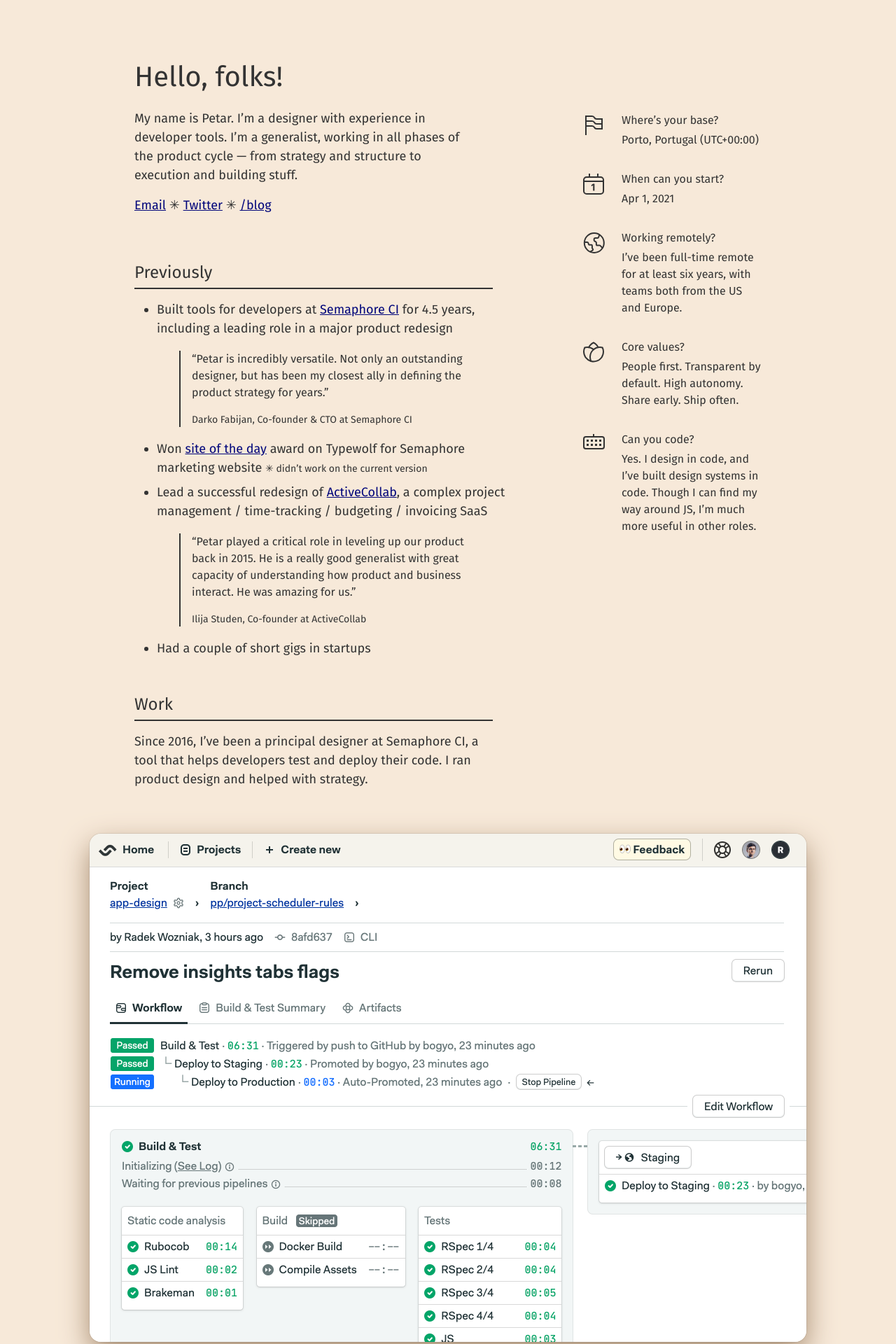
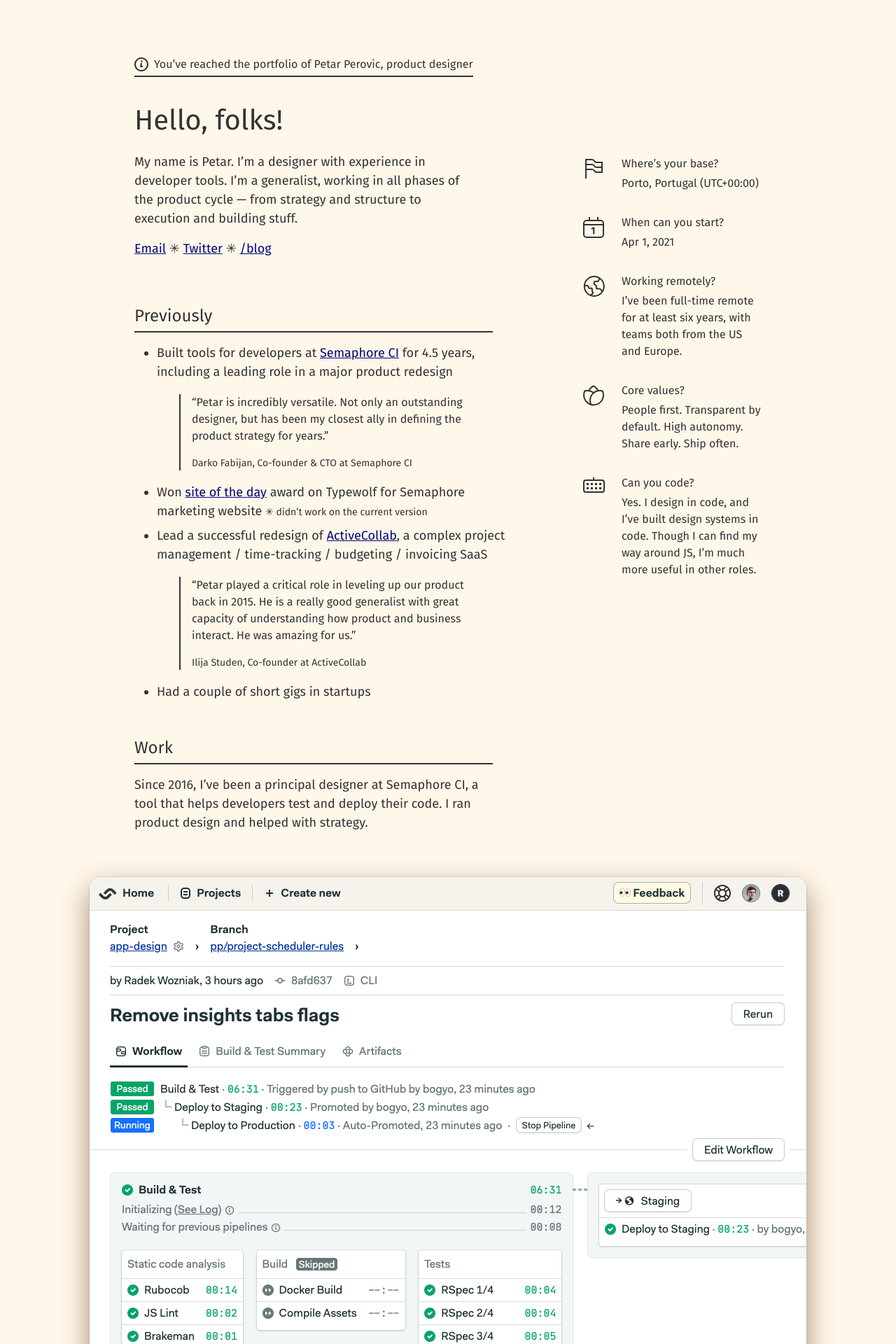
Before and after one commit to ropsii/ropsii.github.io, a Jekyll site: the page built from work.html, in a window 1280 px wide. Shown: the top 1920 px of the page at 70% size. Built offline with Jekyll 4.4.1, drawn with Linux system fonts in a browser that asks for light colours.

Commit message:
background color tweak

```diff
--- a/_layouts/work.html
+++ b/_layouts/work.html
@@ -21,6 +21,13 @@
         <div class="pa3-m">
             <div>
                 <div class="mw8 center ph5-m pv3 pt5-m pb5-m pb4-l">
+
+                    <div class="dib mb4 pb1 bb bw1">
+                        <div class="flex items-center">
+                            <svg width="20" height="20" xmlns="http://www.w3.org/2000/svg"><path d="M10 0c5.523 0 10 4.477 10 10s-4.477 10-10 10S0 15.523 0 10 4.477 0 10 0zm0 2a8 8 0 100 16 8 8 0 000-16zm1 6l-.667 4h1.679v2H8l1-6h2zm-.494-3.722a1.25 1.25 0 110 2.5 1.25 1.25 0 010-2.5z" fill="#333" fill-rule="evenodd"/></svg>
+                            <p class="mb0 ml2">You’ve reached the portfolio of Petar Perovic, product designer</p>
+                        </div>
+                    </div>
 
                     <div class="flex-l justify-between">
 
--- a/_sass/tachyons/_variables.scss
+++ b/_sass/tachyons/_variables.scss
@@ -131,7 +131,7 @@
 $washed-red: #fdd9cc !default;
 
 $link-color: $dark-blue;
-$background-color: #f7e9d9;
+$background-color: #fff7ea;
 
 // Custom Media Query Variables
 
```
